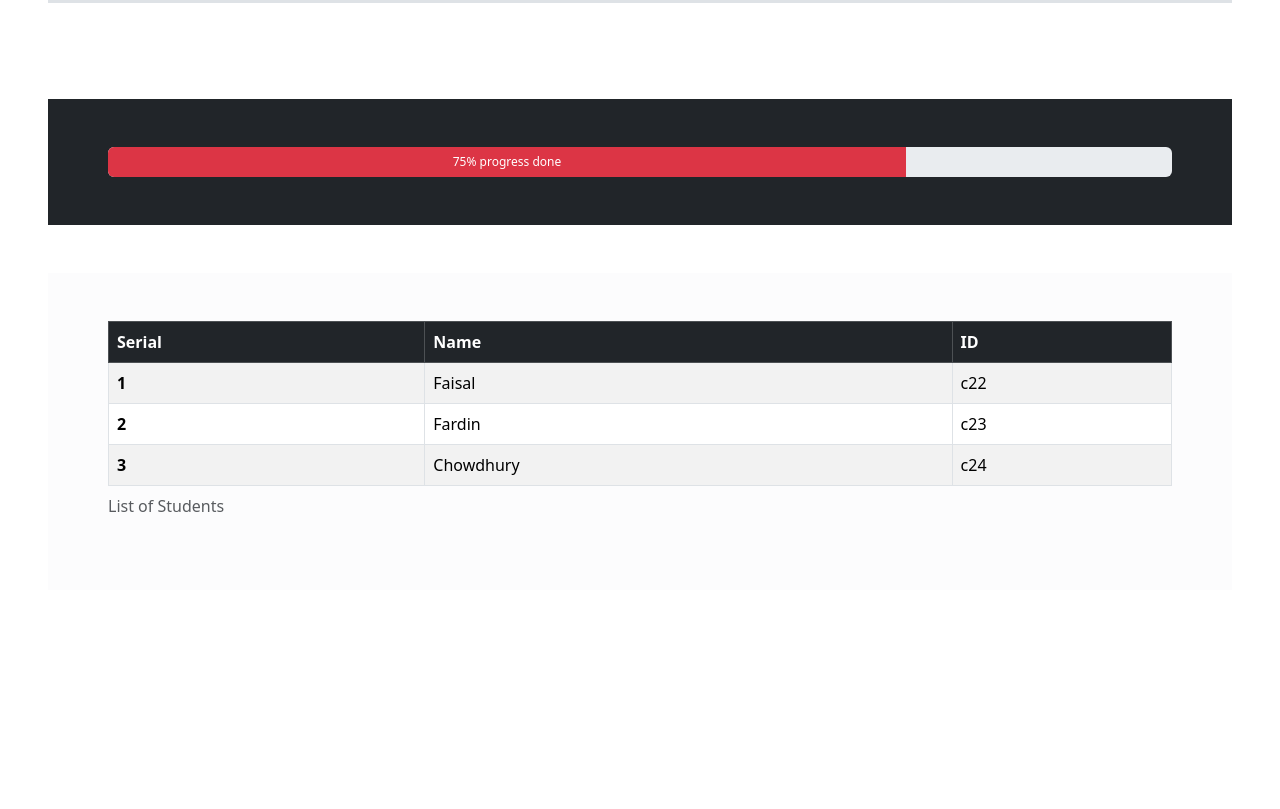
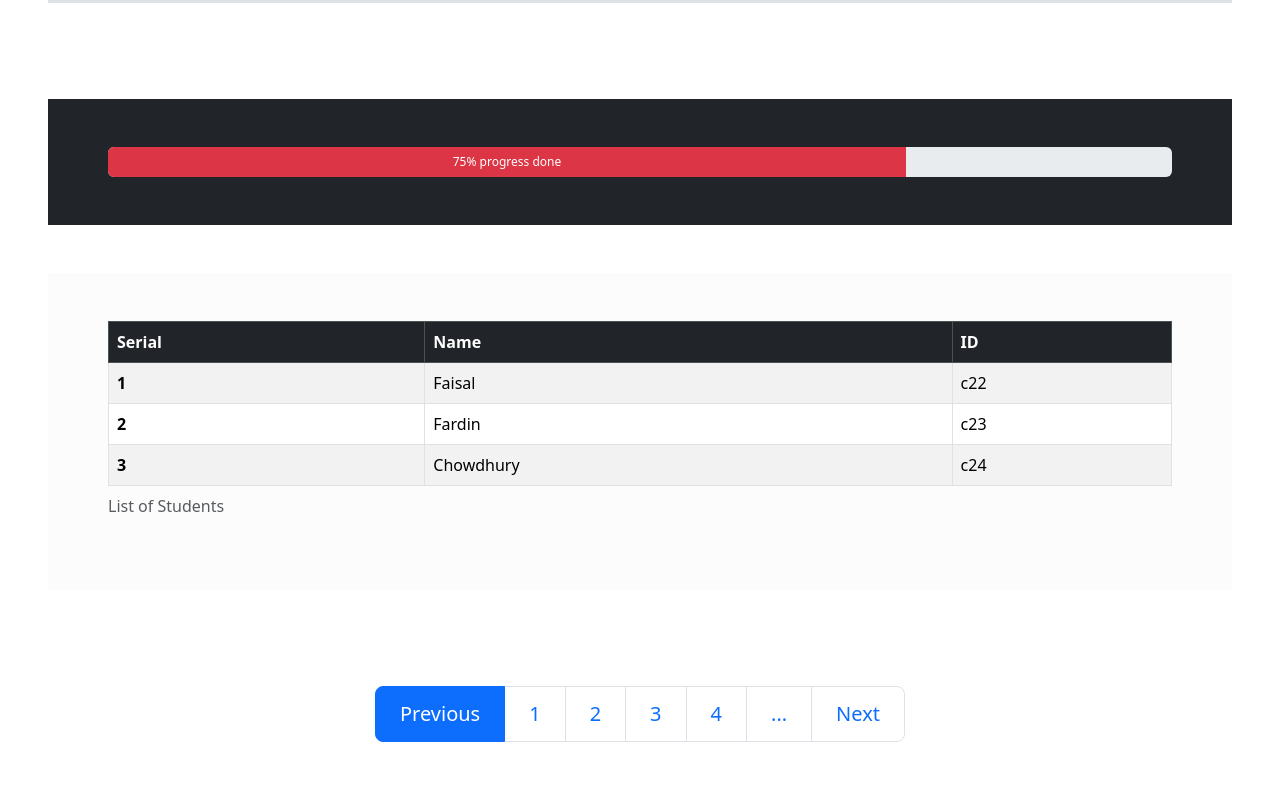
Before and after one commit to fardin-faisal/OSTAD-Assignment-M5, a plain HTML site: page index.html in a window 1280 px wide. Shown: the part 2274-3083 px from the top of the page. Before the commit the page ends 2912 px from the top, so only its background shows below. Drawn offline with Linux system fonts and the light colour scheme.

Commit message:
A Pagination added

```diff
--- a/index.html
+++ b/index.html
@@ -288,7 +288,9 @@
           <div class="col-12">
             <div class="table-responsive">
               <table class="table table-bordered table-striped table-hover">
-                <caption>List of Students</caption>
+                <caption>
+                  List of Students
+                </caption>
                 <thead class="table-dark">
                   <tr>
                     <th scope="col">Serial</th>
@@ -316,7 +318,40 @@
                 </tbody>
               </table>
             </div>
-
+          </div>
+        </div>
+      </div>
+    </section>
+    <!--Pagination-->
+    <section class="m-5 p-5">
+      <div class="container">
+        <div class="row">
+          <div class="col-12">
+            <nav>
+              <ul class="pagination pagination-lg justify-content-center">
+                <li class="page-item active">
+                  <a class="page-link" href="#">Previous</a>
+                </li>
+                <li class="page-item">
+                  <a class="page-link" href="#">1</a>
+                </li>
+                <li class="page-item">
+                  <a class="page-link" href="#">2</a>
+                </li>
+                <li class="page-item">
+                  <a class="page-link" href="#">3</a>
+                </li>
+                <li class="page-item">
+                  <a class="page-link" href="#">4</a>
+                </li>
+                <li class="page-item">
+                  <a class="page-link" href="#">...</a>
+                </li>
+                <li class="page-item">
+                  <a class="page-link" href="#">Next</a>
+                </li>
+              </ul>
+            </nav>
           </div>
         </div>
       </div>
```
